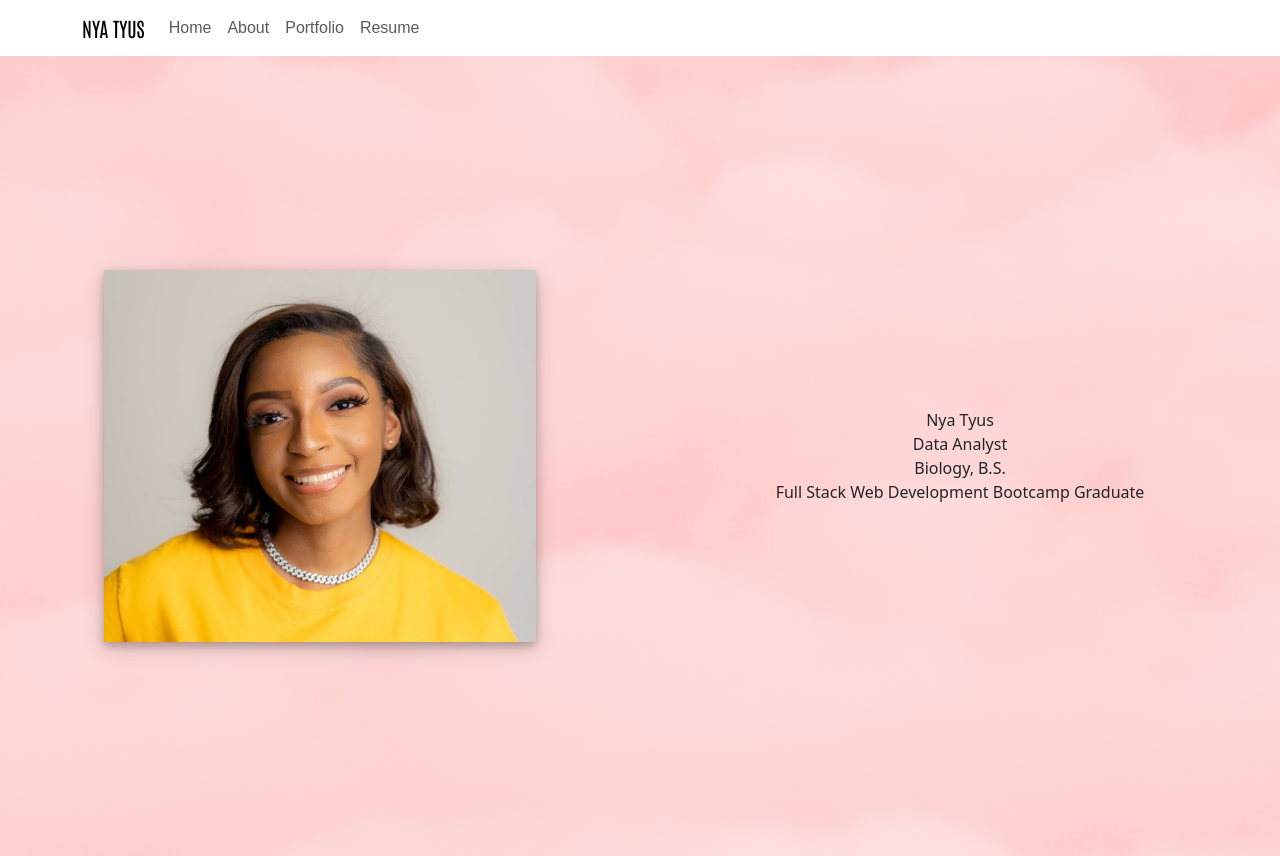
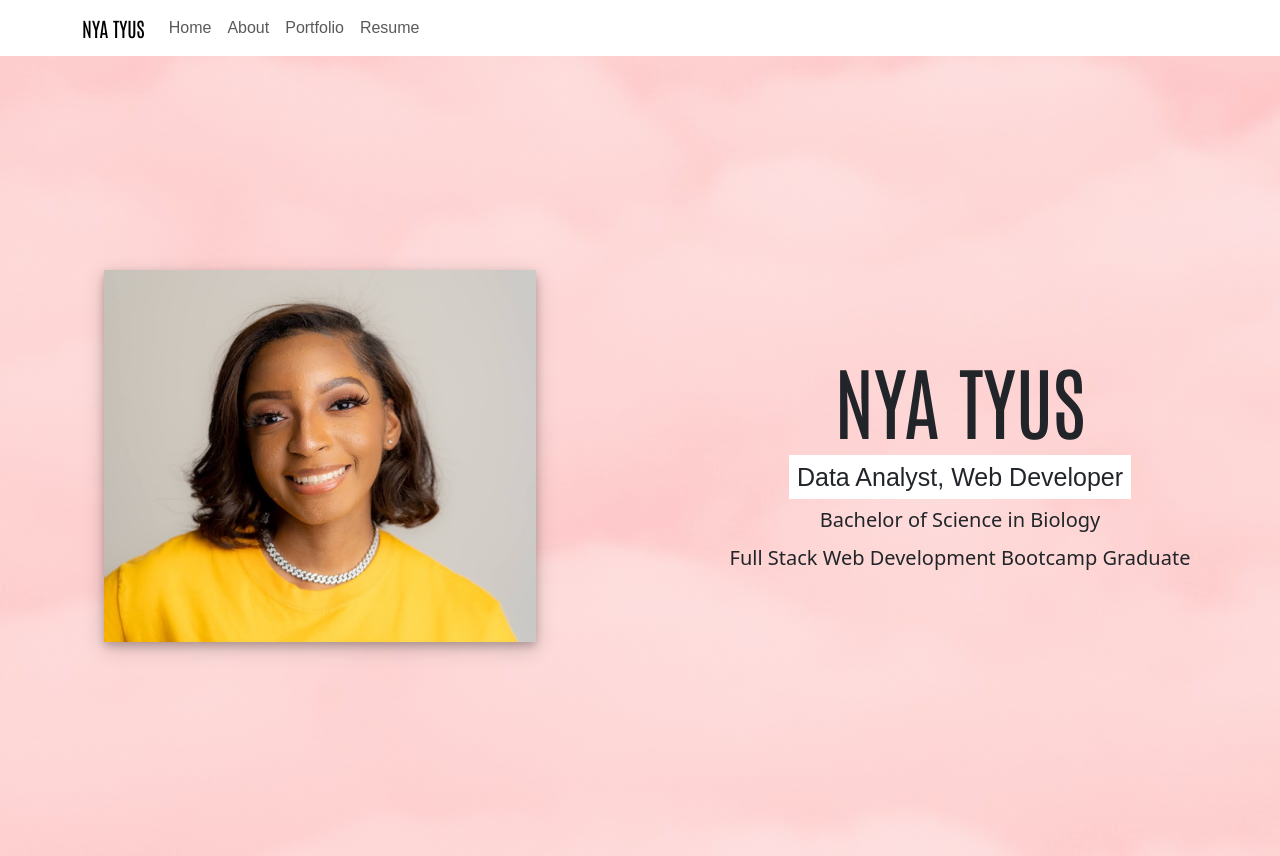
Before and after one commit to nyashanice/Data-Analyst-Portfolio, a React (Create React App) app: page / in a window 1280 px wide. Built offline with nearby package versions, Linux system fonts and the light colour scheme.

Commit message:
style home page

```diff
--- a/src/pages/Home.js
+++ b/src/pages/Home.js
@@ -20,10 +20,15 @@ export default function Home() {
           />
         </Col>
         <Col className="text-center align-self-center">
-          <div>Nya Tyus</div>
-          <div> Data Analyst </div>
-          <div>Biology, B.S.</div>
-          <div>Full Stack Web Development Bootcamp Graduate</div>
+          <div className="home-name">NYA TYUS</div>
+          <span className="home-title m-2 p-2">
+            {" "}
+            Data Analyst, Web Developer{" "}
+          </span>
+          <div className="home-txt m-2">Bachelor of Science in Biology</div>
+          <div className="home-txt">
+            Full Stack Web Development Bootcamp Graduate
+          </div>
         </Col>
       </Row>
     </Container>
--- a/src/styles/Home.css
+++ b/src/styles/Home.css
@@ -7,6 +7,21 @@
 .home-img {
     width: 70%;
     box-shadow: 0 4px 8px 0 rgba(0, 0, 0, 0.2), 0 6px 20px 0 rgba(0, 0, 0, 0.19);
+}
+
+.home-name {
+    font-family: 'Antonio', sans-serif;
+    font-size: 80px !important;
+}
+
+.home-title {
+    font-family: Arial, Helvetica, sans-serif;
+    font-size: 25px;
+    background-color: white;
+}
+
+.home-txt {
+    font-size: 20px;
 }
 
 .home-nav-list {
```
